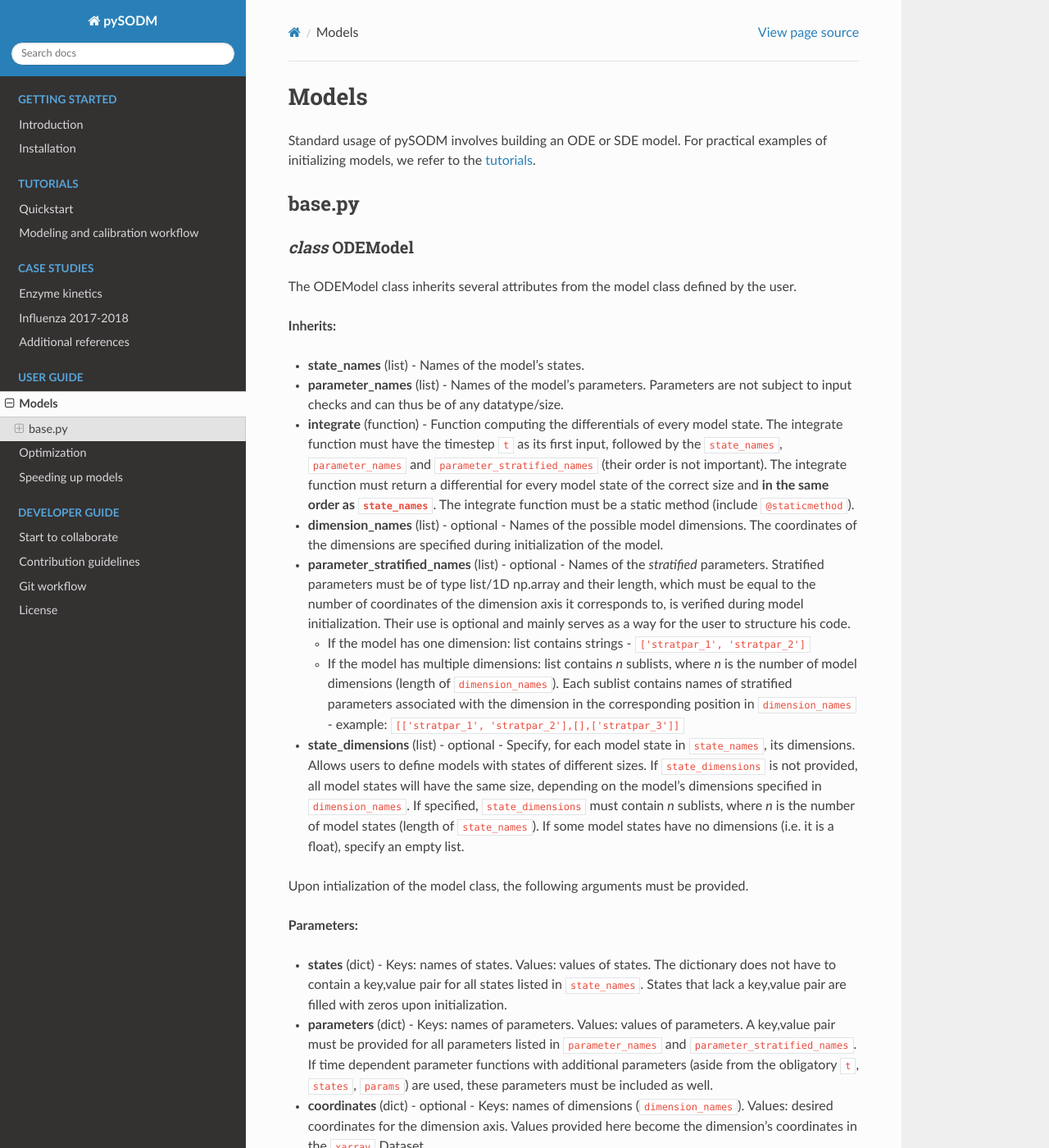
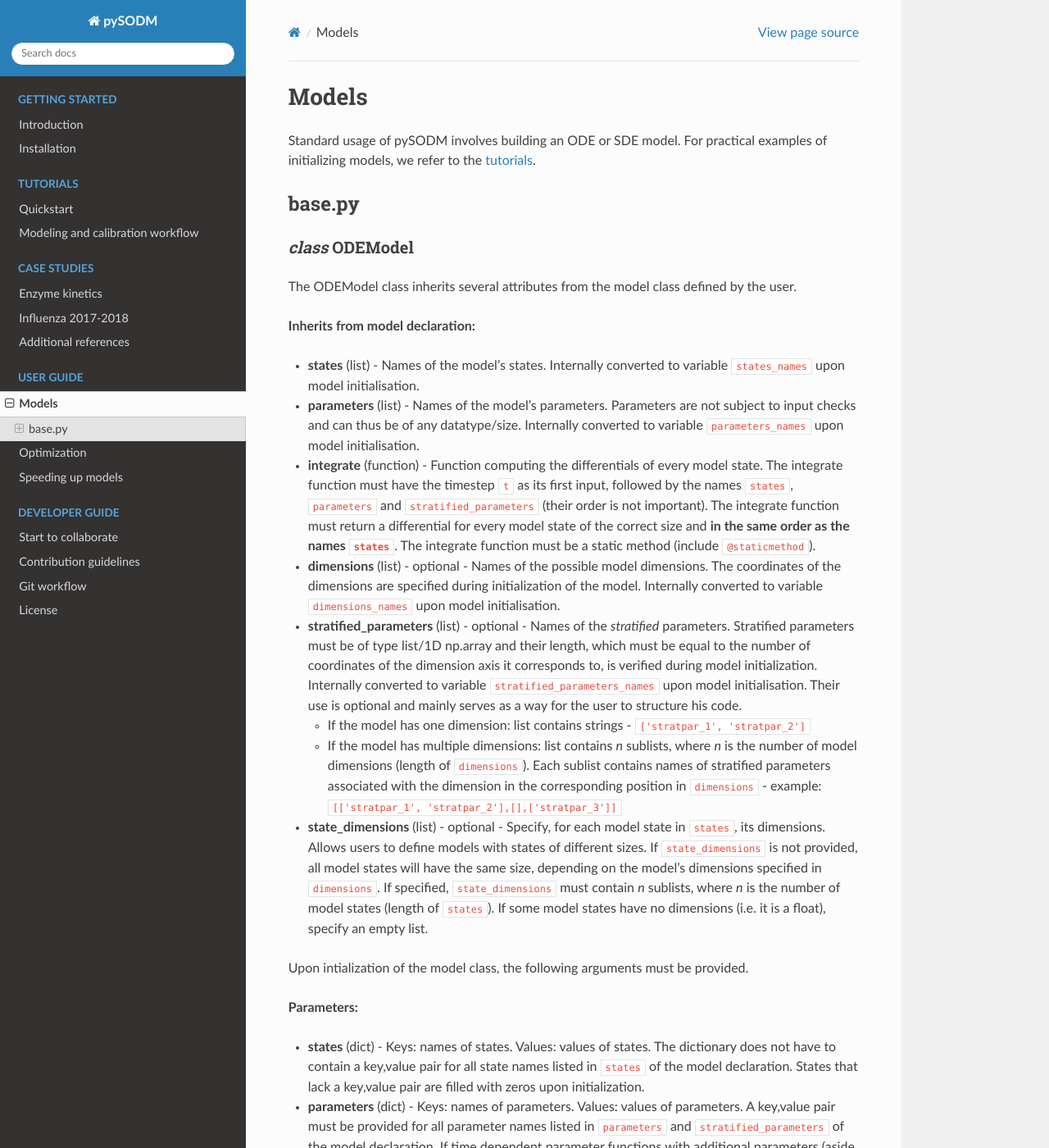
Before and after one commit to twallema/pySODM, a Sphinx documentation site: the page built from docs/models.md, in a window 1280 px wide and 1400 px high. Shown: the whole window at 82% size. Built offline with Sphinx 7.4.7 and the Read the Docs theme 2.0.0, drawn with Linux system fonts in a browser that asks for light colours; some of the changed text lies outside the part shown.

Commit message:
Drop suffix  names in model declaration (#58)

```diff
--- a/docs/models.md
+++ b/docs/models.md
@@ -8,24 +8,24 @@ Standard usage of pySODM involves building an ODE or SDE model. For practical ex
 
 The ODEModel class inherits several attributes from the model class defined by the user.
 
-**Inherits:**
+**Inherits from model declaration:**
 
-* **state_names** (list) - Names of the model's states.
-* **parameter_names** (list) - Names of the model's parameters. Parameters are not subject to input checks and can thus be of any datatype/size.
-* **integrate** (function) - Function computing the differentials of every model state. The integrate function must have the timestep `t` as its first input, followed by the `state_names`, `parameter_names` and `parameter_stratified_names` (their order is not important). The integrate function must return a differential for every model state of the correct size and **in the same order as `state_names`**. The integrate function must be a static method (include `@staticmethod`).
-* **dimension_names** (list) - optional - Names of the possible model dimensions. The coordinates of the dimensions are specified during initialization of the model.
-* **parameter_stratified_names** (list) - optional - Names of the *stratified* parameters. Stratified parameters must be of type list/1D np.array and their length, which must be equal to the number of coordinates of the dimension axis it corresponds to, is verified during model initialization. Their use is optional and mainly serves as a way for the user to structure his code.
+* **states** (list) - Names of the model's states. Internally converted to variable `states_names` upon model initialisation.
+* **parameters** (list) - Names of the model's parameters. Parameters are not subject to input checks and can thus be of any datatype/size. Internally converted to variable `parameters_names` upon model initialisation.
+* **integrate** (function) - Function computing the differentials of every model state. The integrate function must have the timestep `t` as its first input, followed by the names `states`, `parameters` and `stratified_parameters` (their order is not important). The integrate function must return a differential for every model state of the correct size and **in the same order as the names `states`**. The integrate function must be a static method (include `@staticmethod`).
+* **dimensions** (list) - optional - Names of the possible model dimensions. The coordinates of the dimensions are specified during initialization of the model. Internally converted to variable `dimensions_names` upon model initialisation.
+* **stratified_parameters** (list) - optional - Names of the *stratified* parameters. Stratified parameters must be of type list/1D np.array and their length, which must be equal to the number of coordinates of the dimension axis it corresponds to, is verified during model initialization. Internally converted to variable `stratified_parameters_names` upon model initialisation. Their use is optional and mainly serves as a way for the user to structure his code.
     * If the model has one dimension: list contains strings - `['stratpar_1', 'stratpar_2']`
-    * If the model has multiple dimensions: list contains *n* sublists, where *n* is the number of model dimensions (length of `dimension_names`). Each sublist contains names of stratified parameters associated with the dimension in the corresponding position in `dimension_names` - example: `[['stratpar_1', 'stratpar_2'],[],['stratpar_3']]`
-* **state_dimensions** (list) - optional - Specify, for each model state in `state_names`, its dimensions. Allows users to define models with states of different sizes. If `state_dimensions` is not provided, all model states will have the same size, depending on the model's dimensions specified in `dimension_names`. If specified, `state_dimensions` must contain *n* sublists, where *n* is the number of model states (length of `state_names`). If some model states have no dimensions (i.e. it is a float), specify an empty list.
+    * If the model has multiple dimensions: list contains *n* sublists, where *n* is the number of model dimensions (length of `dimensions`). Each sublist contains names of stratified parameters associated with the dimension in the corresponding position in `dimensions` - example: `[['stratpar_1', 'stratpar_2'],[],['stratpar_3']]`
+* **state_dimensions** (list) - optional - Specify, for each model state in `states`, its dimensions. Allows users to define models with states of different sizes. If `state_dimensions` is not provided, all model states will have the same size, depending on the model's dimensions specified in `dimensions`. If specified, `state_dimensions` must contain *n* sublists, where *n* is the number of model states (length of `states`). If some model states have no dimensions (i.e. it is a float), specify an empty list.
 
 Upon intialization of the model class, the following arguments must be provided.
 
 **Parameters:**
 
-* **states** (dict) - Keys: names of states. Values: values of states. The dictionary does not have to contain a key,value pair for all states listed in `state_names`. States that lack a key,value pair are filled with zeros upon initialization.
-* **parameters** (dict) - Keys: names of parameters. Values: values of parameters. A key,value pair must be provided for all parameters listed in `parameter_names` and `parameter_stratified_names`. If time dependent parameter functions with additional parameters (aside from the obligatory `t`, `states`, `params`) are used, these parameters must be included as well.
-* **coordinates** (dict) - optional - Keys: names of dimensions (`dimension_names`). Values: desired coordinates for the dimension axis. Values provided here become the dimension's coordinates in the `xarray` Dataset.
+* **states** (dict) - Keys: names of states. Values: values of states. The dictionary does not have to contain a key,value pair for all state names listed in `states` of the model declaration. States that lack a key,value pair are filled with zeros upon initialization.
+* **parameters** (dict) - Keys: names of parameters. Values: values of parameters. A key,value pair must be provided for all parameter names listed in `parameters` and `stratified_parameters` of the model declaration. If time dependent parameter functions with additional parameters (aside from the obligatory `t`, `states`, `params`) are used, these parameters must be included as well.
+* **coordinates** (dict) - optional - Keys: names of dimensions (`dimensions`). Values: desired coordinates for the dimension axis. Values provided here become the dimension's coordinates in the `xarray` Dataset.
 * **time_dependent_parameters** (dict) - optional - Keys: name of the model parameter the time-dependent parameter function should be applied to. Must be a valid model parameter. Values: time-dependent parameter function. Time-dependent parameter functions must have `t` (simulation timestep), `states` (model states at timestep `t`) and `params` (model parameters dictionary) as the first three arguments.
 
 **Methods:**
@@ -55,25 +55,25 @@ Upon intialization of the model class, the following arguments must be provided.
 
 The SDEModel class inherits several attributes from the model class defined by the user.
 
-**Inherits:**
+**Inherits from model declaration:**
 
-* **state_names** (list) - Names of the model's states.
-* **parameter_names** (list) - Names of the model's parameters. Parameters are not subject to input checks and can thus be of any datatype/size.
-* **compute_rates** (function) - Function returning the rates of transitioning between the model states. `compute_rates()` must have the timestep `t` as its first input, followed by the `state_names`, `parameter_names` and the `parameter_stratified_names` (their order is not important). `compute_rates()` must be a static method (include `@staticmethod`). The output of `compute_rates()` must be a dictionary. Its keys must be valid model states, a rate is only needed for the states undergoing a transitioning. The corresponding values must be a list containing the rates of the possible transitionings of the state. In this way, a model state can have multiple transitionings.
+* **states** (list) - Names of the model's states. Internally converted to variable `states_names` upon model initialisation.
+* **parameters** (list) - Names of the model's parameters. Parameters are not subject to input checks and can thus be of any datatype/size. Internally converted to variable `parameters_names` upon model initialisation.
+* **compute_rates** (function) - Function returning the rates of transitioning between the model states. `compute_rates()` must have the timestep `t` as its first input, followed by the names `states`, `parameters` and `stratified_parameters` (their order is not important). `compute_rates()` must be a static method (include `@staticmethod`). The output of `compute_rates()` must be a dictionary. Its keys must be valid model states, a rate is only needed for the states undergoing a transitioning. The corresponding values must be a list containing the rates of the possible transitionings of the state. In this way, a model state can have multiple transitionings.
 * **apply_transitionings** (function) - Function to update the states with the number of drawn transitionings. `apply_transitionings()` must have the timestep `t` as its first input, followed by the solver timestep `tau`, follwed by the dictionary containing the transitionings `transitionings`, then followed by the model states and parameters similarily to `compute_rates()`.
-* **dimension_names** (list) - optional - Names of the possible model dimensions. The coordinates of the dimensions are specified during initialization of the model.
-* **parameter_stratified_names** (list) - optional - Names of the *stratified* parameters. Stratified parameters must be of type list/1D np.array and their length, which must be equal to the number of coordinates of the dimension axis it corresponds to, is verified during model initialization. Their use is optional and mainly serves as a way for the user to structure his code.
+* **dimensions** (list) - optional - Names of the possible model dimensions. The coordinates of the dimensions are specified during initialization of the model. Internally converted to variable `dimensions_names` upon model initialisation.
+* **stratified_parameters** (list) - optional - Names of the *stratified* parameters. Stratified parameters must be of type list/1D np.array and their length, which must be equal to the number of coordinates of the dimension axis it corresponds to, is verified during model initialization. Internally converted to variable `stratified_parameters_names` upon model initialisation. Their use is optional and mainly serves as a way for the user to structure his code.
     * If the model has one dimension: list contains strings - `['stratpar_1', 'stratpar_2']`
-    * If the model has multiple dimensions: list contains *n* sublists, where *n* is the number of model dimensions (length of `dimension_names`). Each sublist contains names of stratified parameters associated with the dimension in the corresponding position in `dimension_names` - example: `[['stratpar_1', 'stratpar_2'],[],['stratpar_3']]`
-* **state_dimensions** (list) - optional - Specify, for each model state in `state_names`, its dimensions. Allows users to define models with states of different sizes. If `state_dimensions` is not provided, all model states will have the same size, depending on the model's dimensions specified in `dimension_names`. If specified, `state_dimensions` must contain *n* sublists, where *n* is the number of model states (length of `state_names`). If some model states have no dimensions (i.e. it is a float), specify an empty list.
+    * If the model has multiple dimensions: list contains *n* sublists, where *n* is the number of model dimensions (length of `dimensions`). Each sublist contains names of stratified parameters associated with the dimension in the corresponding position in `dimensions` - example: `[['stratpar_1', 'stratpar_2'],[],['stratpar_3']]`
+* **state_dimensions** (list) - optional - Specify, for each model state name in `states`, its dimensions. Allows users to define models with states of different sizes. If `state_dimensions` is not provided, all model states will have the same size, depending on the model's dimensions specified in `dimensions`. If specified, `state_dimensions` must contain *n* sublists, where *n* is the number of model states (length of `states`). If some model states have no dimensions (i.e. it is a float), specify an empty list.
 
 Upon intialization of the model class, the following arguments must be provided.
 
 **Parameters:**
 
-* **states** (dict) - Keys: names of states. Values: values of states. The dictionary does not have to contain a key,value pair for all states listed in `state_names`. States that lack a key,value pair are filled with zeros upon initialization.
-* **parameters** (dict) - Keys: names of parameters. Values: values of parameters. A key,value pair must be provided for all parameters listed in `parameter_names` and `parameter_stratified_names`. If time dependent parameter functions with additional parameters (aside from the obligatory `t`, `states`, `params`) are used, these parameters must be included as well.
-* **coordinates** (dict) - optional - Keys: names of dimensions (`dimension_names`). Values: desired coordinates for the dimension axis. Values provided here become the dimension's coordinates in the `xarray` Dataset.
+* **states** (dict) - Keys: names of states. Values: values of states. The dictionary does not have to contain a key,value pair for all model state names listed in `states` of the model declaration. States that lack a key,value pair are filled with zeros upon initialization.
+* **parameters** (dict) - Keys: names of parameters. Values: values of parameters. A key,value pair must be provided for all parameter names listed in `parameters` and `stratified_parameters` of the model declaration. If time dependent parameter functions with additional parameters (aside from the obligatory `t`, `states`, `params`) are used, these parameters must be included as well.
+* **coordinates** (dict) - optional - Keys: names of dimensions (`dimensions`). Values: desired coordinates for the dimension axis. Values provided here become the dimension's coordinates in the `xarray` Dataset.
 * **time_dependent_parameters** (dict) - optional - Keys: name of the model parameter the time-dependent parameter function should be applied to. Must be a valid model parameter. Values: time-dependent parameter function. Time-dependent parameter functions must have `t` (simulation timestep), `states` (model states at timestep `t`) and `params` (model parameters dictionary) as the first three arguments.
 
 **Methods:**
```
Also changed, not shown: docs/enzyme_kinetics.md (+8 -8 lines), docs/influenza_1718.md (+5 -5 lines), docs/quickstart.md (+12 -12 lines), docs/workflow.md (+4 -4 lines), 11 other files.
